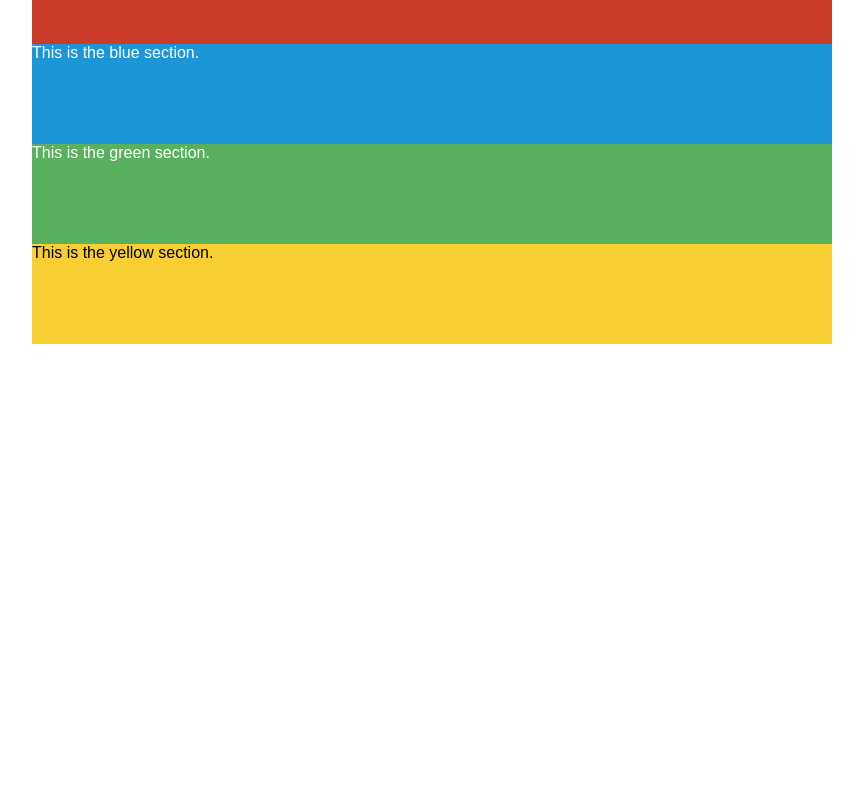
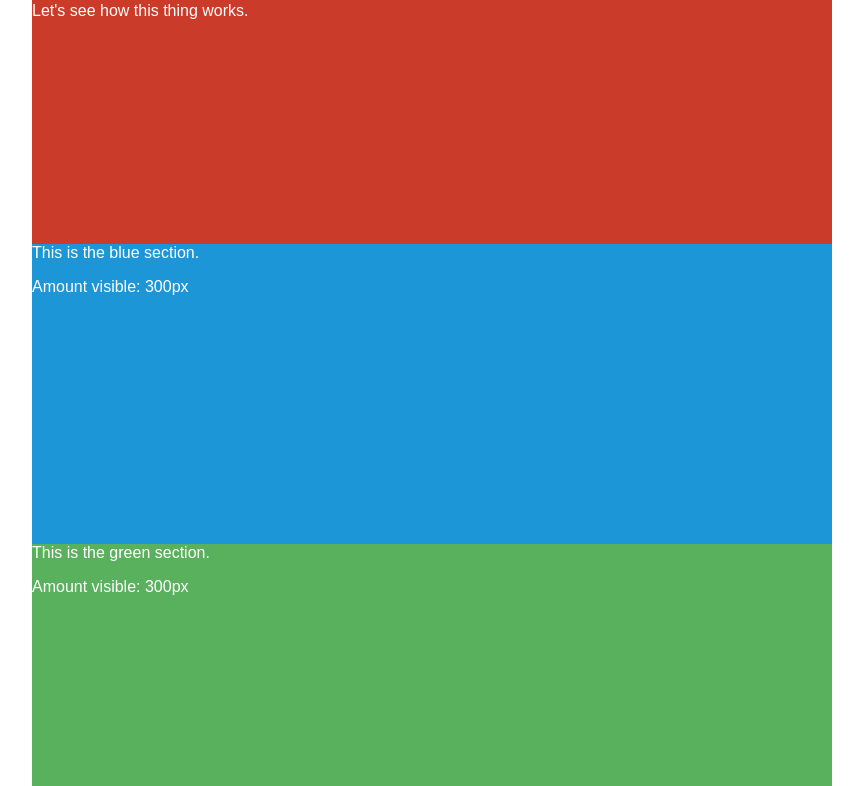
Before and after one commit to celeryclub/jquery-amountvisible, a plain HTML site: page demo/index.html in a window 1280 px wide. Shown: the part 56-842 px from the top of the page, without its empty margins (208-1071 px from the left). Before the commit the page ends 800 px from the top, so only its background shows below. Drawn offline with Linux system fonts and the light colour scheme.

Commit message:
Add live update on scroll to demo

```diff
--- a/demo/css/main.css
+++ b/demo/css/main.css
@@ -1,5 +1,5 @@
 h1, p {
-  margin: 0;
+  margin-top: 0;
 }
 
 .container {
@@ -10,7 +10,7 @@ h1, p {
 header,
 section {
   color: #fff;
-  height: 100px;
+  height: 300px;
 }
 
 header {
--- a/demo/index.html
+++ b/demo/index.html
@@ -18,14 +18,17 @@
 
       <section class="blue">
         <p>This is the blue section.</p>
+        <p>Amount visible: <span class="amount"></span>px</p>
       </section>
 
       <section class="green">
         <p>This is the green section.</p>
+        <p>Amount visible: <span class="amount"></span>px</p>
       </section>
 
       <section class="yellow">
         <p>This is the yellow section.</p>
+        <p>Amount visible: <span class="amount"></span>px</p>
       </section>
     </div>
 
--- a/demo/js/main.js
+++ b/demo/js/main.js
@@ -1,5 +1,14 @@
 $(function(){
+  $(window).scroll(updateSectionAmounts);
+
   $('section').on('click', function() {
     console.log($(this).amountVisible());
   });
 });
+
+var updateSectionAmounts = function() {
+  $('section').each(function() {
+    var $this = $(this);
+    $this.find('.amount').text($this.amountVisible());
+  });
+};
```
